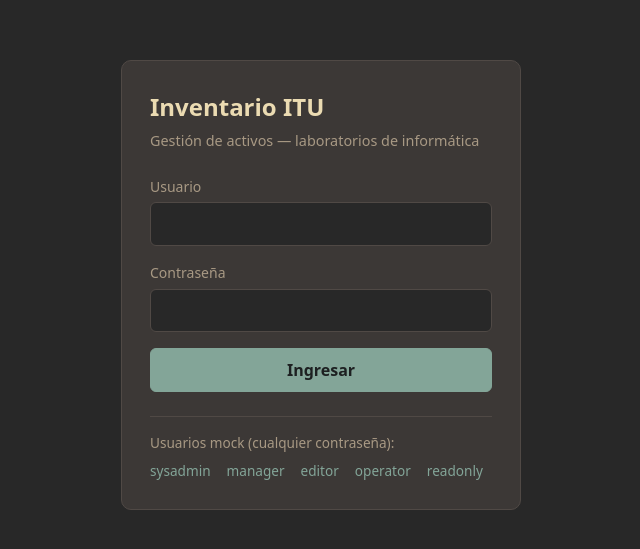
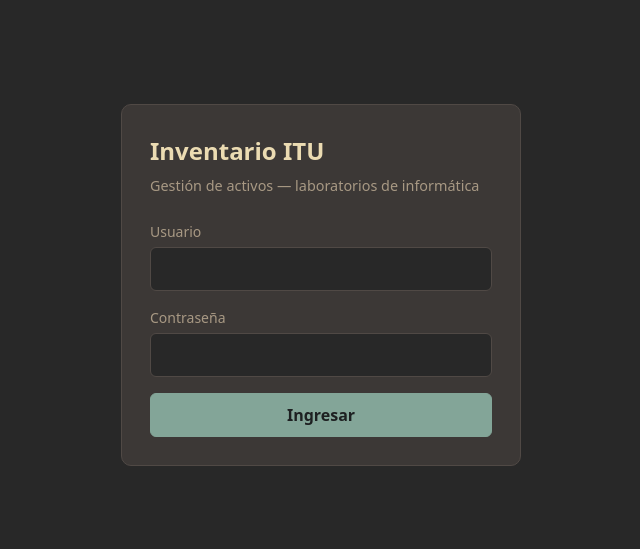
Before and after one commit to CesarMarinMorla/egi, a React (Vite) app in the folder frontend/: page /login in a window 1280 px wide. Shown: the part 115-664 px from the top of the page, without its empty margins (319-959 px from the left). Built offline with nearby package versions, Linux system fonts and the light colour scheme.

Commit message:
feat(frontend): ocultar usuarios mock en login en modo produccion

```diff
--- a/frontend/src/pages/Login.tsx
+++ b/frontend/src/pages/Login.tsx
@@ -2,6 +2,7 @@ import { useState, type FormEvent } from "react";
 import { useLocation, useNavigate } from "react-router-dom";
 import { useAuth } from "../hooks/useAuth";
 
+const MOCK_MODE = import.meta.env.VITE_USE_MOCK !== "false";
 const DEMO_USERS = ["sysadmin", "manager", "editor", "operator", "readonly"] as const;
 
 export default function Login() {
@@ -68,6 +69,7 @@ export default function Login() {
 					</button>
 				</form>
 
+				{MOCK_MODE && (
 					<aside className="login-hint">
 						<p>Usuarios mock (cualquier contraseña):</p>
 						<ul>
@@ -80,6 +82,7 @@ export default function Login() {
 							))}
 						</ul>
 					</aside>
+				)}
 			</div>
 		</div>
 	);
```
Also changed, not shown: 1 other file (tests, documents, lock files or other folders). Lines whose indentation alone changed are shown as unchanged.
